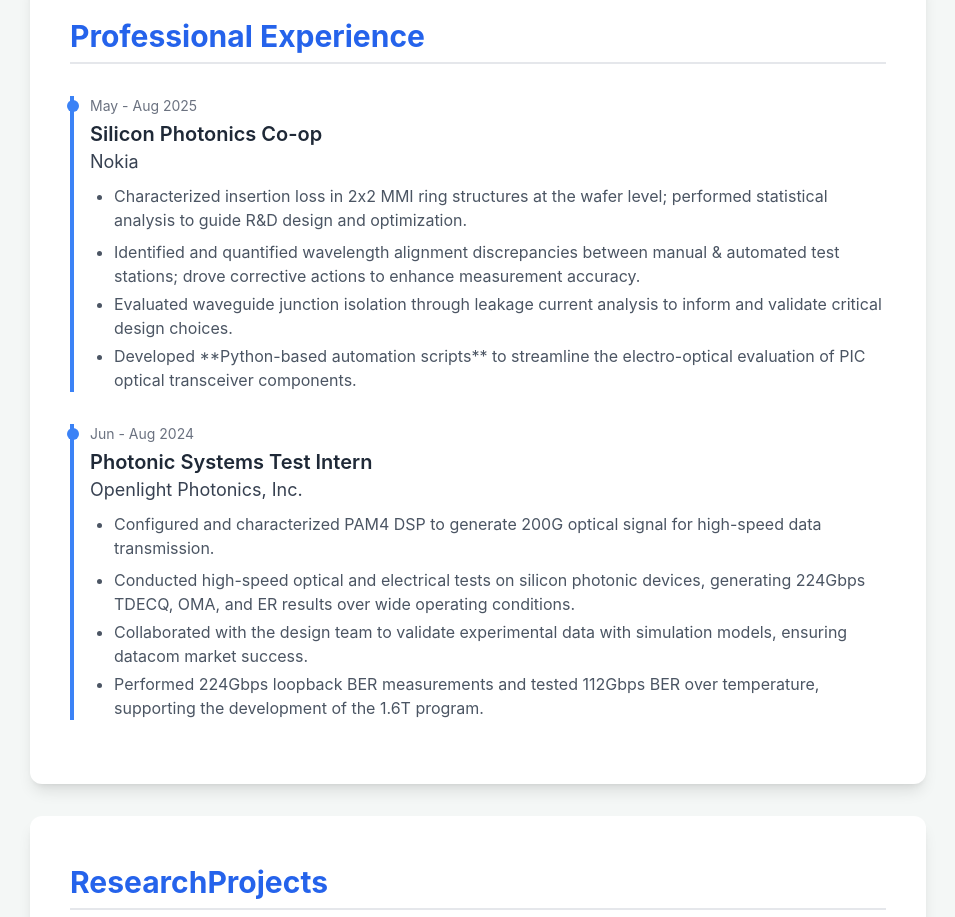
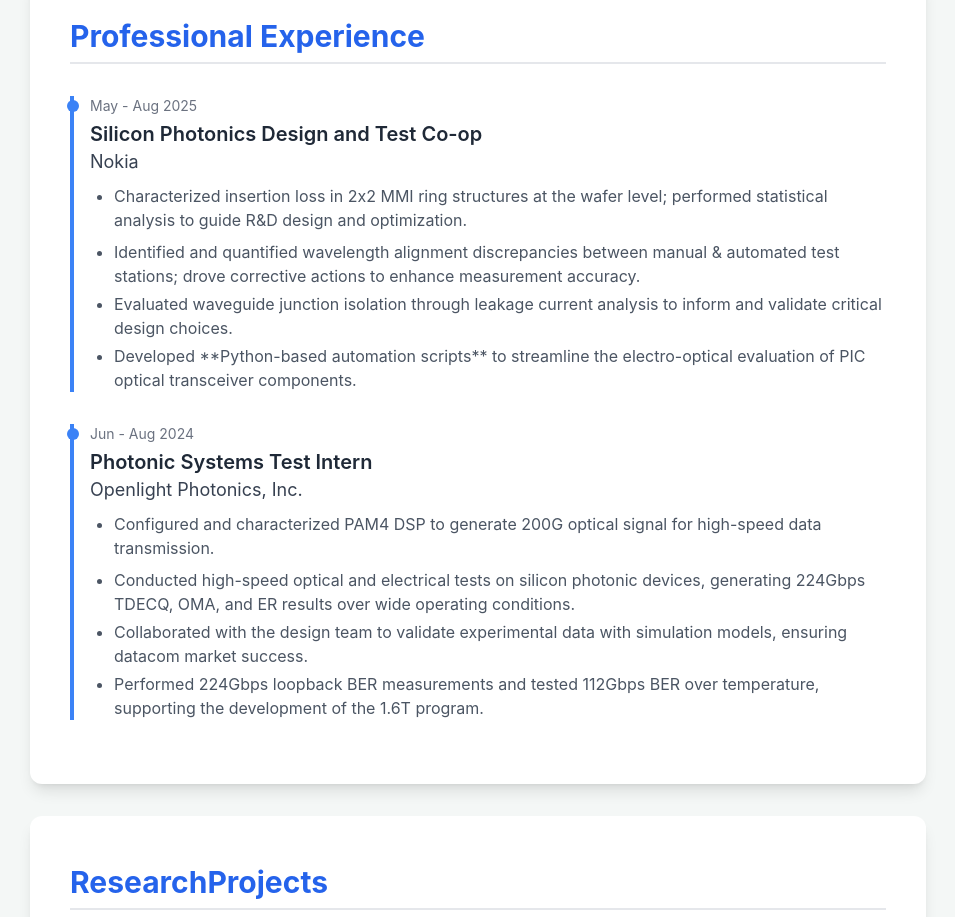
Before and after one commit to Shalmoli10/my-portfolio-site, a plain HTML site: page index.html in a window 1280 px wide. Shown: the part 2820-3737 px from the top of the page, without its empty margins (302-1257 px from the left). Drawn offline with nearby package versions, Linux system fonts and the light colour scheme.

Commit message:
Update index.html

```diff
--- a/index.html
+++ b/index.html
@@ -328,7 +328,7 @@
                     <div class="border-l-4 border-blue-500 pl-4 relative">
                         <div class="absolute w-3 h-3 bg-blue-500 rounded-full -left-[7px] top-1"></div>
                         <p class="text-sm text-gray-500">May - Aug 2025</p>
-                        <h4 class="text-xl font-semibold mt-1">Silicon Photonics Co-op</h4>
+                        <h4 class="text-xl font-semibold mt-1">Silicon Photonics Design and Test Co-op</h4>
                         <p class="text-lg text-gray-700">Nokia</p>
                         <ul class="custom-list text-gray-600 mt-2 space-y-1">
                             <li>Characterized insertion loss in 2x2 MMI ring structures at the wafer level; performed statistical analysis to guide R&D design and optimization.</li>
```
